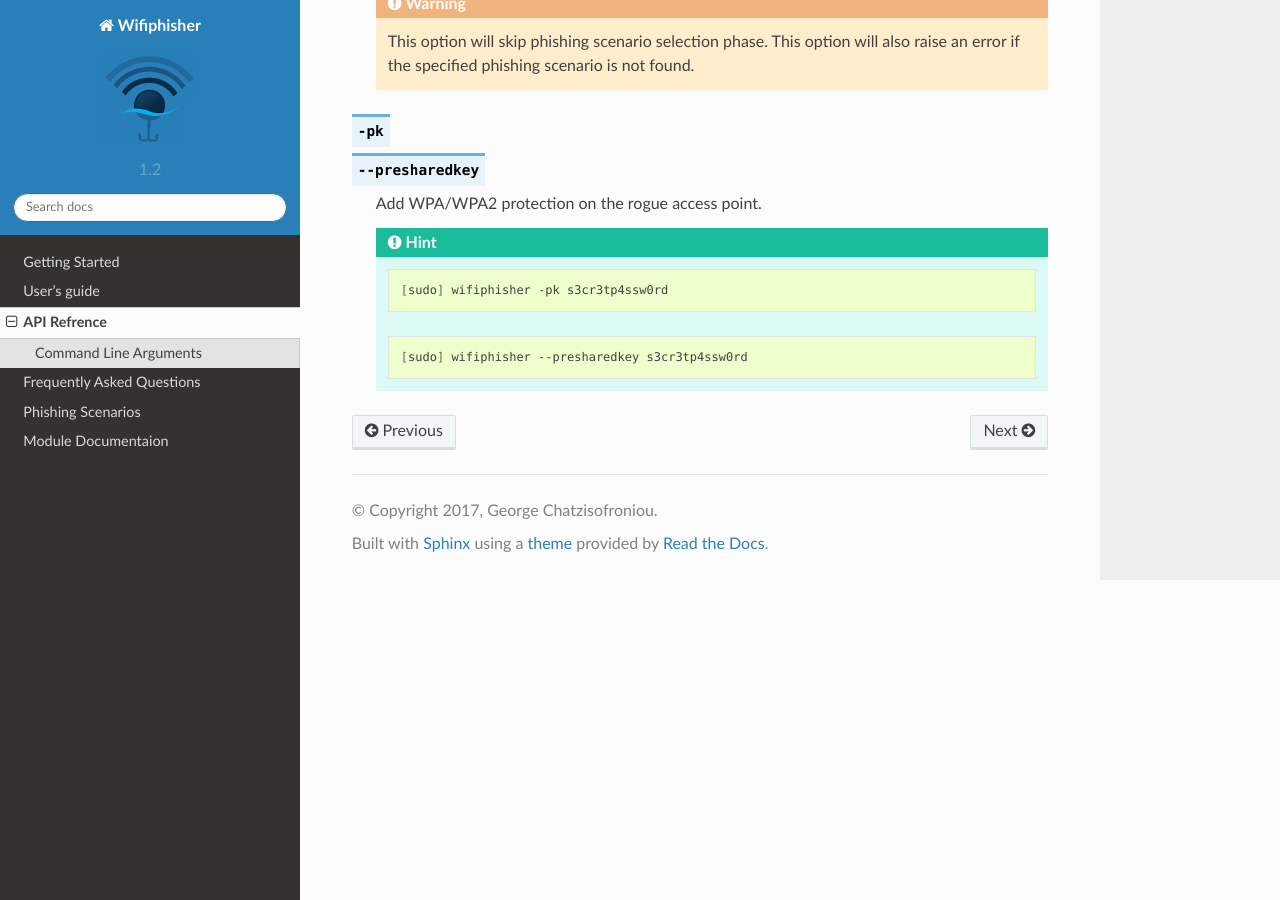
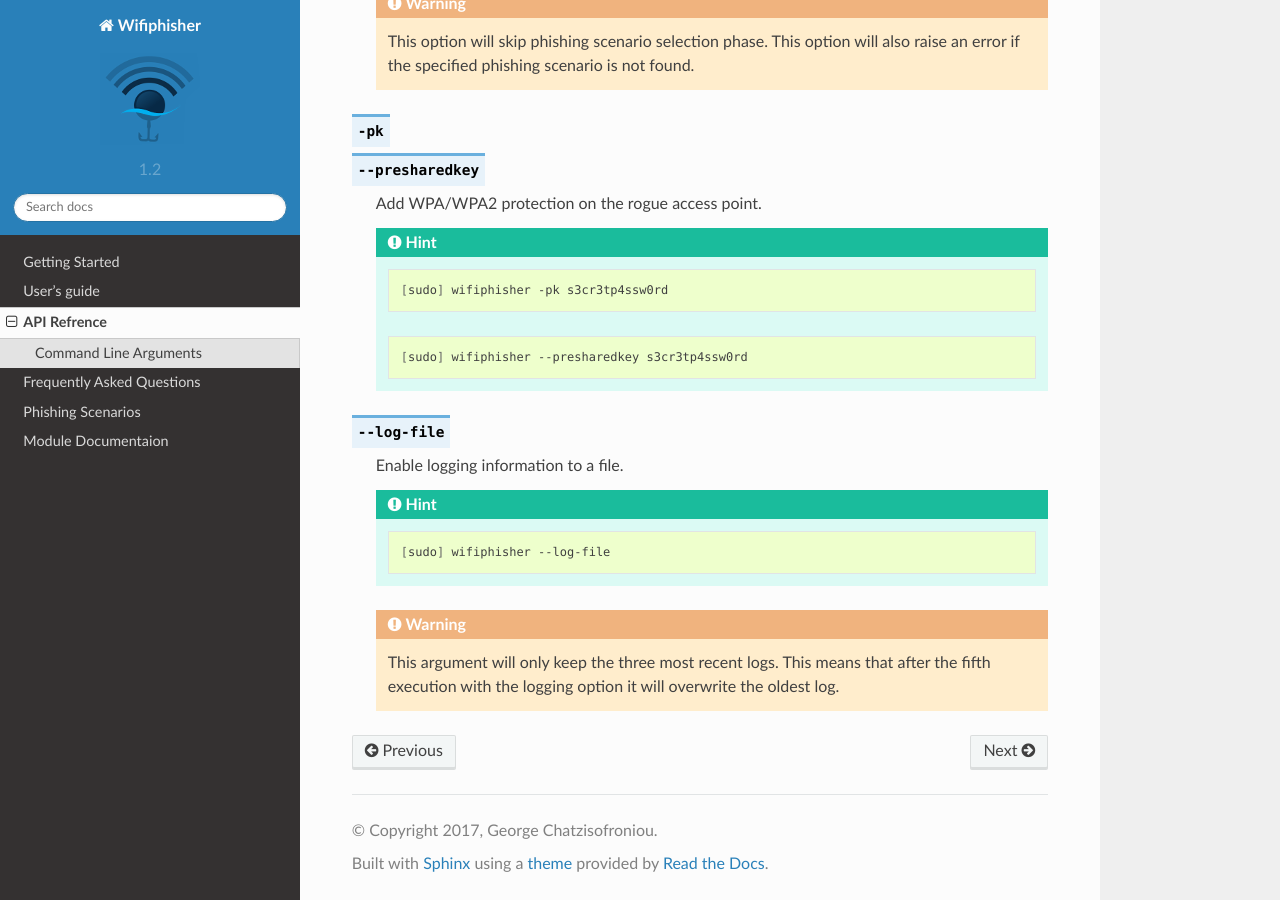
Before and after one commit to wifiphisher/wifiphisher, a Sphinx documentation site: the page built from docs/api.rst, in a window 1280 px wide and 900 px high, scrolled down 2482 px. Built offline with Sphinx 7.4.7 and the Read the Docs theme 2.0.0, drawn with Linux system fonts in a browser that asks for light colours.

Commit message:
docs(pywifiphisher): Add log-file option
Added the log-file option to the documentation

seealso #747

```diff
--- a/docs/api.rst
+++ b/docs/api.rst
@@ -128,3 +128,18 @@
       .. code-block:: bash
 
         [sudo] wifiphisher --presharedkey s3cr3tp4ssw0rd
+
+
+.. _logging:
+.. function:: --log-file
+
+    Enable logging information to a file.
+
+    .. hint::
+        .. code-block:: bash
+
+            [sudo] wifiphisher --log-file
+
+    .. warning::
+        This argument will only keep the three most recent logs. This means that after the fifth
+        execution with the logging option it will overwrite the oldest log.
```
Also changed, not shown: README.md (+1 -0 lines).
